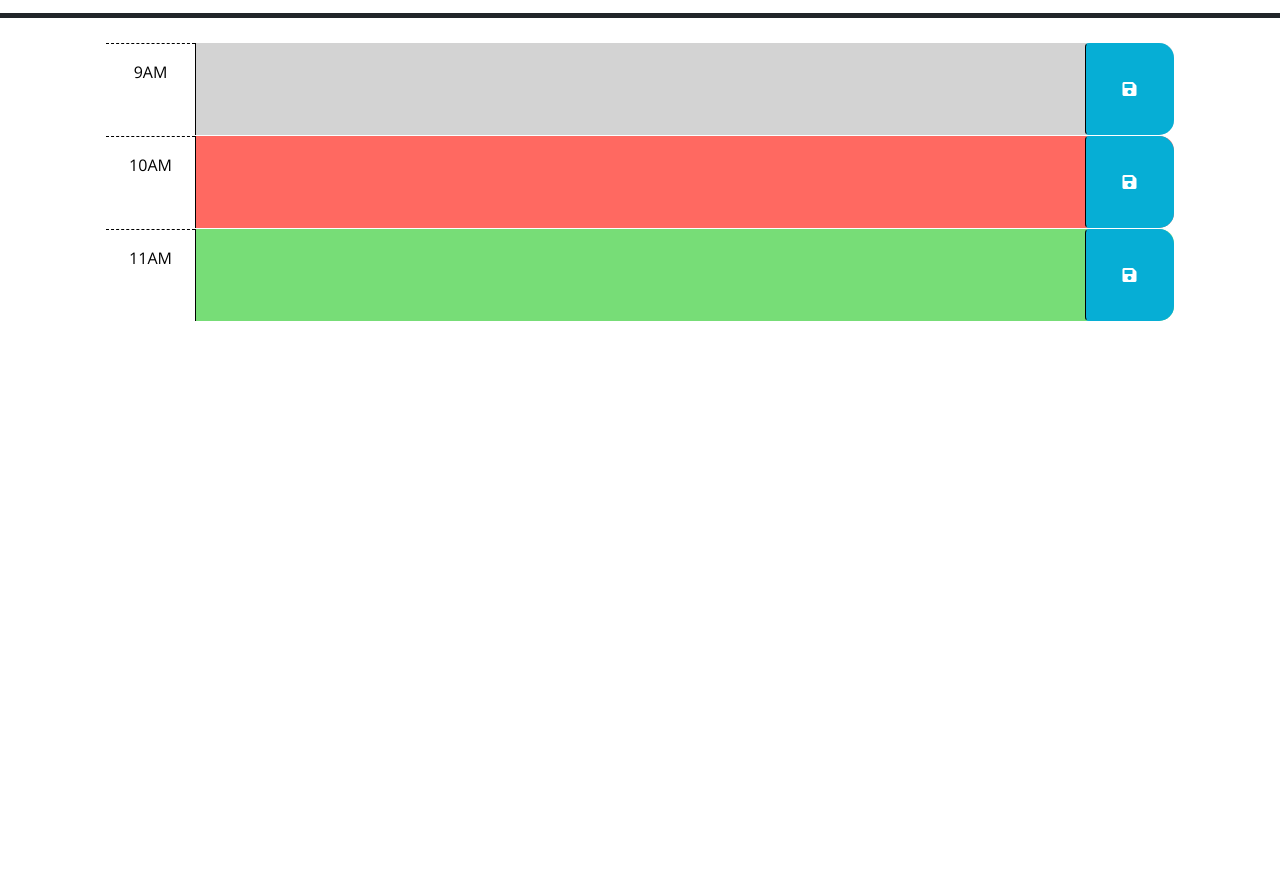
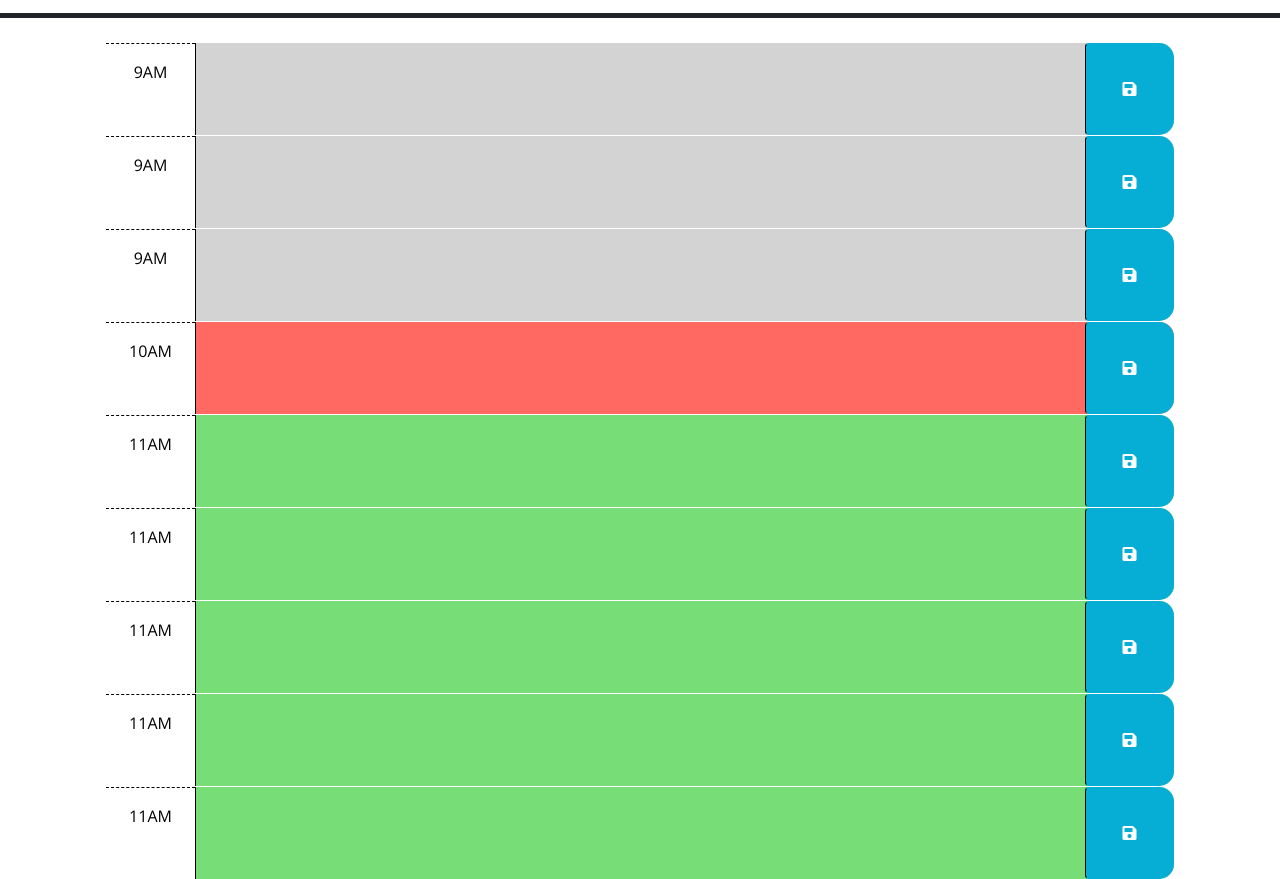
Before and after one commit to mkromney/Maridon-JQueryInteractiveCalendar, a plain HTML site: page index.html in a window 1280 px wide. Shown: the part 260-1139 px from the top of the page. Before the commit the page ends 800 px from the top, so only its background shows below. Drawn offline with nearby package versions, Linux system fonts and the light colour scheme.

Commit message:
Added the appropriate amount of time slots, now working on getting jquery to compare the time slot in the html to the actual time.

```diff
--- a/index.html
+++ b/index.html
@@ -42,22 +42,26 @@
       <p id="currentDay" class="lead"></p>
     </header>
     <div class="container-lg px-5">
-      <!-- Use class for "past", "present", and "future" to apply styles to the
-        time-block divs accordingly. The javascript will need to do this by
-        adding/removing these classes on each div by comparing the hour in the
-        id to the current hour. The html provided below is meant to be an example
-        demonstrating how the css provided can be leveraged to create the
-        desired layout and colors. The html below should be removed or updated
-        in the finished product. Remember to delete this comment once the
-        code is implemented.
-        -->
+      <!-- Use class for "past", "present", and "future" to apply styles to the time-block divs accordingly. The javascript will need to do this by adding/removing these classes on each div by comparing the hour in the id to the current hour. The html provided below is meant to be an example demonstrating how the css provided can be leveraged to create the desired layout and colors. The html below should be removed or updated in the finished product. Remember to delete this comment once the code is implemented.-->
 
       <!-- Example of a past time block. The "past" class adds a gray background color. -->
+      <div id="hour-9" class="row time-block past">
+        <div class="col-2 col-md-1 hour text-center py-3">9AM</div>
+        <textarea class="col-8 col-md-10 description" rows="3"> </textarea>
+        <button class="btn saveBtn col-2 col-md-1" aria-label="save">
+          <i class="fas fa-save" aria-hidden="true"></i>
+        </button>
+      </div>
 
+      <div id="hour-10" class="row time-block past">
+        <div class="col-2 col-md-1 hour text-center py-3">9AM</div>
+        <textarea class="col-8 col-md-10 description" rows="3"> </textarea>
+        <button class="btn saveBtn col-2 col-md-1" aria-label="save">
+          <i class="fas fa-save" aria-hidden="true"></i>
+        </button>
+      </div>
 
-
-
-      <div id="hour-9" class="row time-block past">
+      <div id="hour-11" class="row time-block past">
         <div class="col-2 col-md-1 hour text-center py-3">9AM</div>
         <textarea class="col-8 col-md-10 description" rows="3"> </textarea>
         <button class="btn saveBtn col-2 col-md-1" aria-label="save">
@@ -67,9 +71,8 @@
 
 
 
-
       <!-- Example of a a present time block. The "present" class adds a red background color. -->
-      <div id="hour-10" class="row time-block present">
+      <div id="hour-12" class="row time-block present">
         <div class="col-2 col-md-1 hour text-center py-3">10AM</div>
         <textarea class="col-8 col-md-10 description" rows="3"> </textarea>
         <button class="btn saveBtn col-2 col-md-1" aria-label="save">
@@ -81,7 +84,39 @@
 
 
       <!-- Example of a future time block. The "future" class adds a green background color. -->
-      <div id="hour-11" class="row time-block future">
+      <div id="hour-13" class="row time-block future">
+        <div class="col-2 col-md-1 hour text-center py-3">11AM</div>
+        <textarea class="col-8 col-md-10 description" rows="3"> </textarea>
+        <button class="btn saveBtn col-2 col-md-1" aria-label="save">
+          <i class="fas fa-save" aria-hidden="true"></i>
+        </button>
+      </div>
+
+      <div id="hour-14" class="row time-block future">
+        <div class="col-2 col-md-1 hour text-center py-3">11AM</div>
+        <textarea class="col-8 col-md-10 description" rows="3"> </textarea>
+        <button class="btn saveBtn col-2 col-md-1" aria-label="save">
+          <i class="fas fa-save" aria-hidden="true"></i>
+        </button>
+      </div>
+
+      <div id="hour-15" class="row time-block future">
+        <div class="col-2 col-md-1 hour text-center py-3">11AM</div>
+        <textarea class="col-8 col-md-10 description" rows="3"> </textarea>
+        <button class="btn saveBtn col-2 col-md-1" aria-label="save">
+          <i class="fas fa-save" aria-hidden="true"></i>
+        </button>
+      </div>
+
+      <div id="hour-16" class="row time-block future">
+        <div class="col-2 col-md-1 hour text-center py-3">11AM</div>
+        <textarea class="col-8 col-md-10 description" rows="3"> </textarea>
+        <button class="btn saveBtn col-2 col-md-1" aria-label="save">
+          <i class="fas fa-save" aria-hidden="true"></i>
+        </button>
+      </div>
+
+      <div id="hour-17" class="row time-block future">
         <div class="col-2 col-md-1 hour text-center py-3">11AM</div>
         <textarea class="col-8 col-md-10 description" rows="3"> </textarea>
         <button class="btn saveBtn col-2 col-md-1" aria-label="save">
@@ -90,7 +125,6 @@
       </div>
 
 
-
     <script src="./Develop/script.js"></script>
   </body>
 </html>
```
